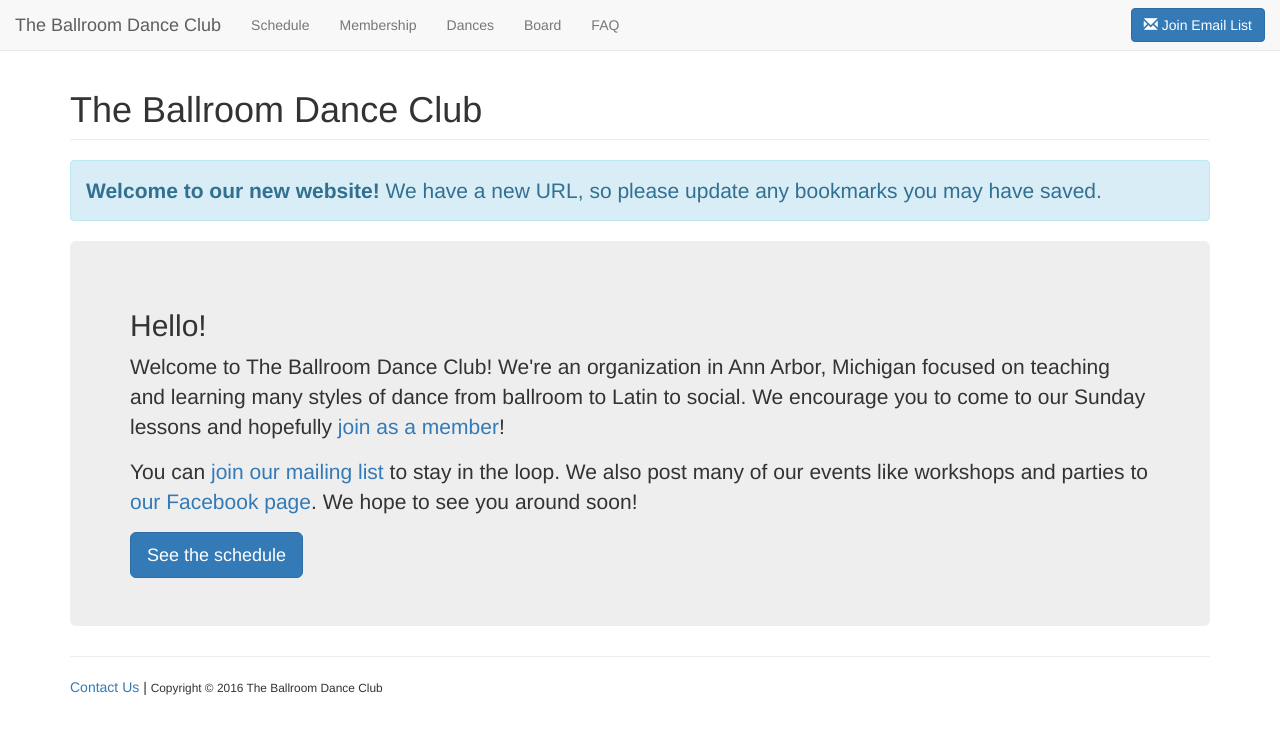
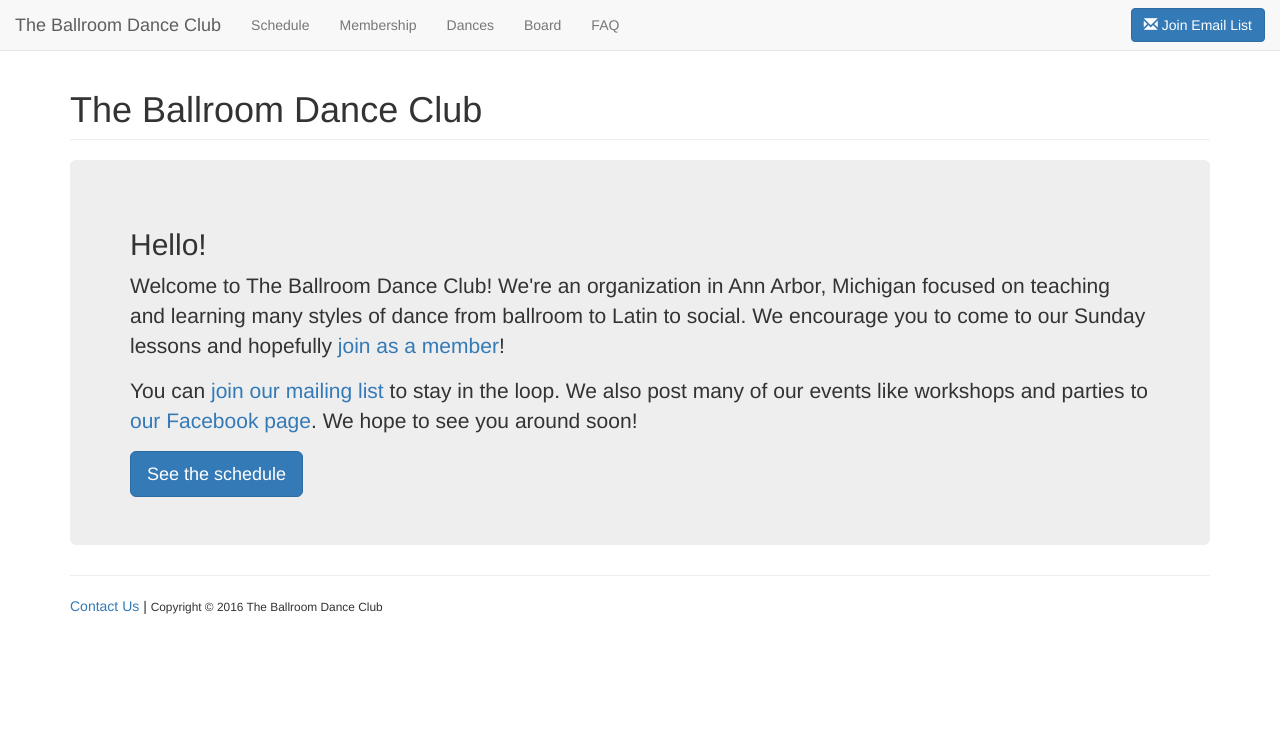
Before and after one commit to ballroom-dance-club/ballroom-dance-club.github.io, a Jekyll site: the page built from index.html, in a window 1280 px wide. Shown: the top 734 px of the page. Built offline with Jekyll 4.4.1, drawn with Linux system fonts in a browser that asks for light colours; nearby versions of some CDN libraries.

Commit message:
Remove sitewide new website alert

```diff
--- a/_config.yml
+++ b/_config.yml
@@ -30,5 +30,5 @@ timezone: America/Detroit
 
 domain: http://ballroomdance.club
 
-sitewide_info_message: <strong>Welcome to our new website!</strong> We have a new URL, so please update any bookmarks you may have saved.
+sitewide_info_message:
 sitewide_warning_message:
```
